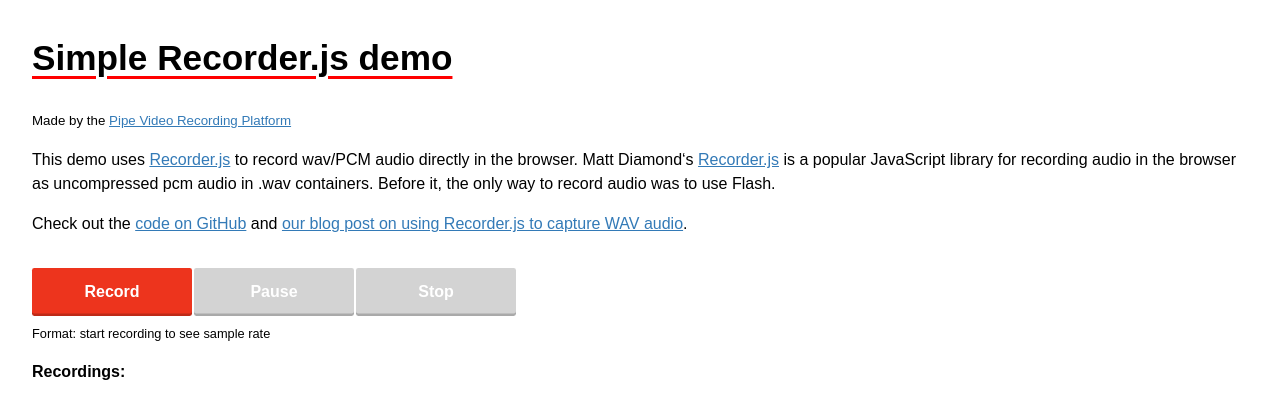
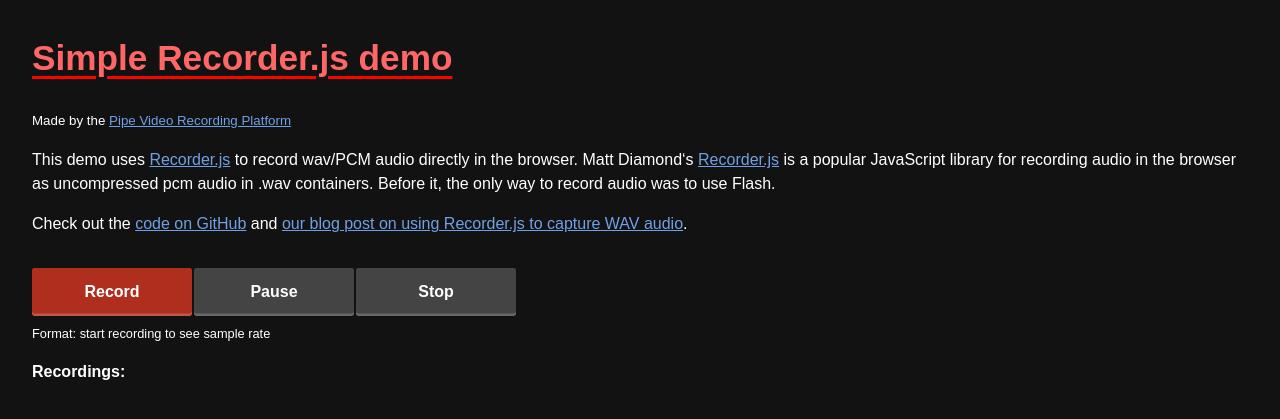
Before and after one commit to gustavo8555/orelhao-de-cast, a Flask app: page / in a window 1280 px wide. Shown: the top 419 px of the page. Run offline with Flask 3, Linux system fonts and the light colour scheme.

Commit message:
FEAT: sets a more dark theme in the front

```diff
--- a/webfront/static/css/style.css
+++ b/webfront/static/css/style.css
@@ -1,14 +1,17 @@
 a {
-  color: #337ab7;
+  color: #6fa1e7; /* Change to a suitable dark mode link color */
 }
+
 p {
   margin-top: 1rem;
 }
+
 a:hover {
-  color:#23527c;
+  color: #427ca3; /* Change to a suitable dark mode link hover color */
 }
+
 a:visited {
-  color: #8d75a3;
+  color: #a891c5; /* Change to a suitable dark mode visited link color */
 }
 
 body {
@@ -16,8 +19,9 @@
   font-family: sans-serif;
   word-wrap: break-word;
   overflow-wrap: break-word;
-	color:black;
-	margin:2em;
+  background-color: #121212; /* Dark background color */
+  color: #ffffff; /* Light text color */
+  margin: 2em;
 }
 
 h1 {
@@ -26,11 +30,12 @@
   text-underline-offset: 6px;
   font-size: 220%;
   font-weight: bold;
+  color: #ff6767; /* Change to a suitable dark mode h1 color */
 }
 
 h2 {
   font-weight: bold;
-	color: #005A9C;
+  color: #50a7e7; /* Change to a suitable dark mode h2 color */
   font-size: 140%;
   text-transform: uppercase;
 }
@@ -51,21 +56,22 @@
   min-width: 10rem;
   border: none;
   border-radius: 0.15rem;
-  background: #ed341d;
+  background: #af2e1d; /* Change to a suitable dark mode button background color */
   margin-left: 2px;
-  box-shadow: inset 0 -0.15rem 0 rgba(0, 0, 0, 0.2);
+  box-shadow: inset 0 -0.15rem 0 rgba(255, 255, 255, 0.2);
   cursor: pointer;
   display: flex;
   justify-content: center;
   align-items: center;
-  color:#ffffff;
+  color: #ffffff; /* Light text color */
   font-weight: bold;
   font-size: 1rem;
 }
 
-button:hover, button:focus {
+button:hover,
+button:focus {
   outline: none;
-  background: #c72d1c;
+  background: #8c2718; /* Change to a suitable dark mode button hover/focus background color */
 }
 
 button::-moz-focus-inner {
@@ -73,14 +79,15 @@
 }
 
 button:active {
-  box-shadow: inset 0 1px 0 rgba(0, 0, 0, 0.2);
+  box-shadow: inset 0 1px 0 rgba(255, 255, 255, 0.2);
   line-height: 3rem;
 }
 
 button:disabled {
   pointer-events: none;
-  background: lightgray;
+  background: #444444; /* Change to a suitable dark mode button disabled background color */
 }
+
 button:first-child {
   margin-left: 0;
 }
@@ -101,6 +108,6 @@
   font-size: 80%;
 }
 
-#recordingsList{
+#recordingsList {
   max-width: 28em;
 }
```
Lines whose indentation alone changed are shown as unchanged.
